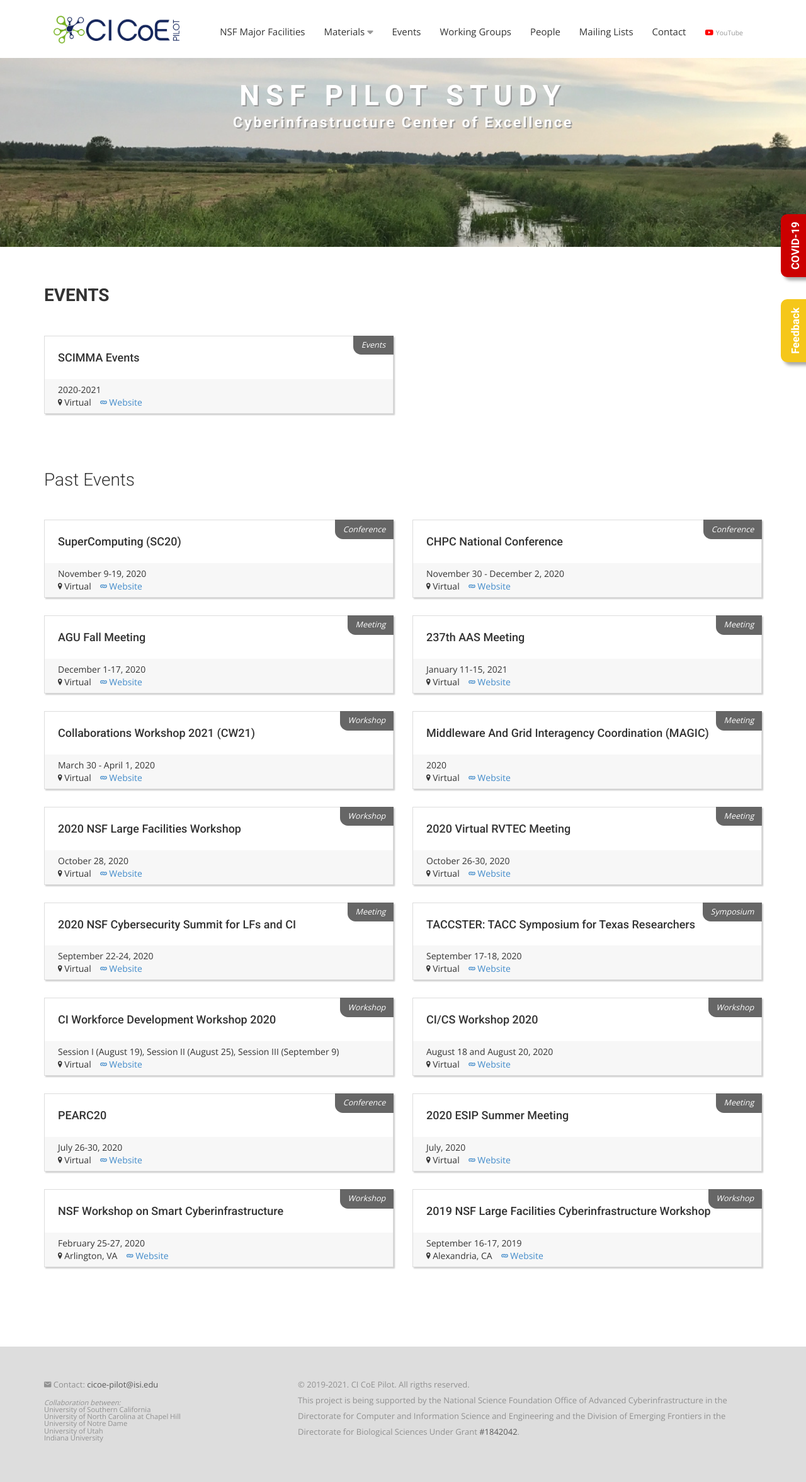
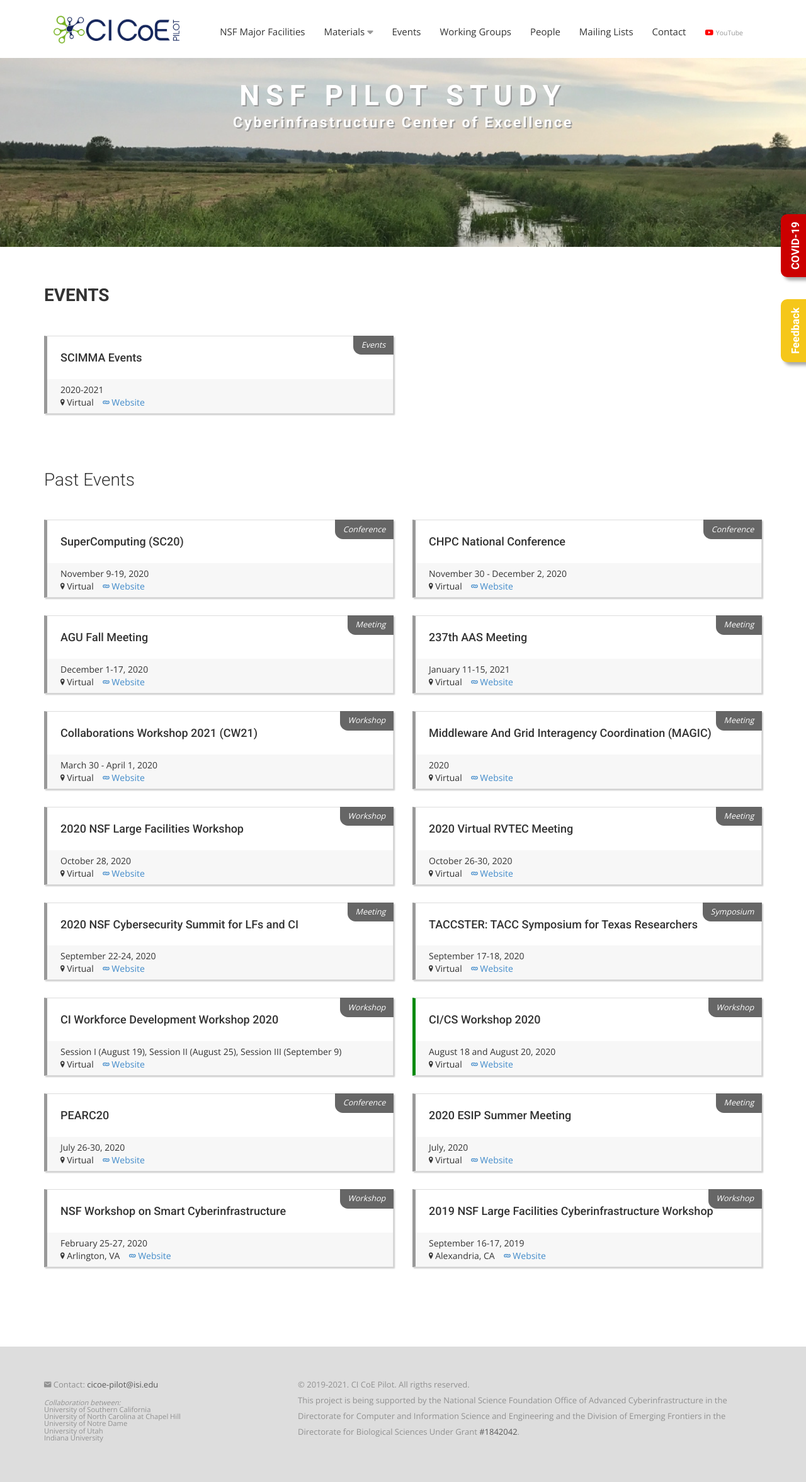
Before and after one commit to cicoe/cicoe.github.io, a Jekyll site: the page built from events.html, in a window 1280 px wide. Shown: the whole page at 63% size. Built offline with Jekyll 4.4.1, drawn with Linux system fonts in a browser that asks for light colours; nearby versions of some CDN libraries; some web fonts are replaced.

Commit message:
adding color to events

```diff
--- a/events.html
+++ b/events.html
@@ -17,7 +17,8 @@ permalink: /events/
             {% for n in site.data.events %}
             {% if n.upcoming %}
             <div class="col-md-6 col-sm-12">
-                <div class="event">
+                <div class="event"
+                     style="border-left: 0.4em solid {% if n.color %} #{{ n.color }} {% else %} #999 {% endif %}">
                     <div class="event-category">{{ n.category }}</div>
                     <div class="title">
                         <a href="{{ n.website }}" target="_blank"><h4>{{ n.title }}</h4></a>
@@ -46,7 +47,8 @@ permalink: /events/
             {% for n in site.data.events %}
             {% unless n.upcoming %}
             <div class="col-md-6 col-sm-12">
-                <div class="event">
+                <div class="event"
+                     style="border-left: 0.4em solid {% if n.color %} #{{ n.color }} {% else %} #999 {% endif %}">
                     <div class="event-category">{{ n.category }}</div>
                     <div class="title">
                         <a href="{{ n.website }}" target="_blank"><h4>{{ n.title }}</h4></a>
```
